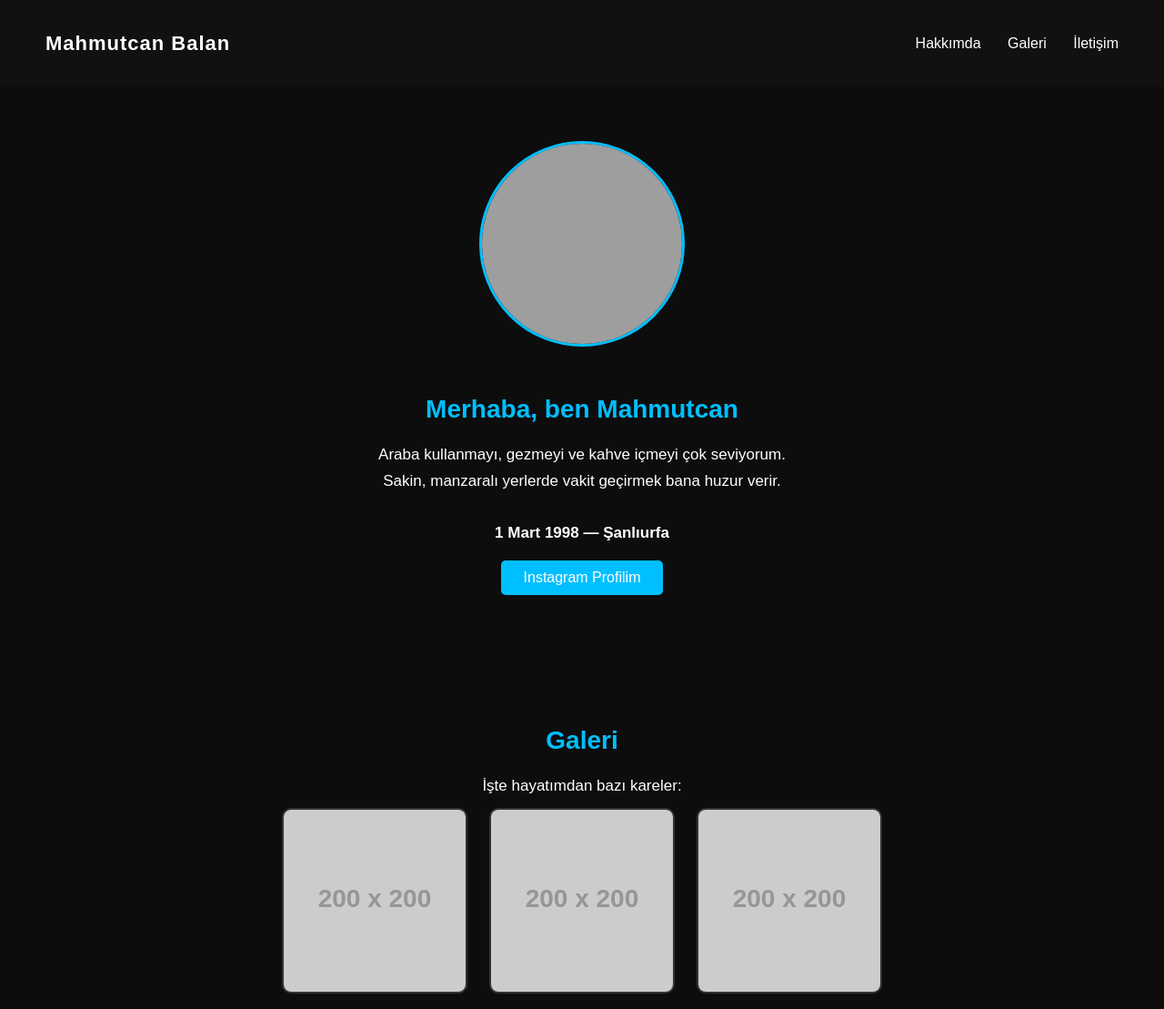
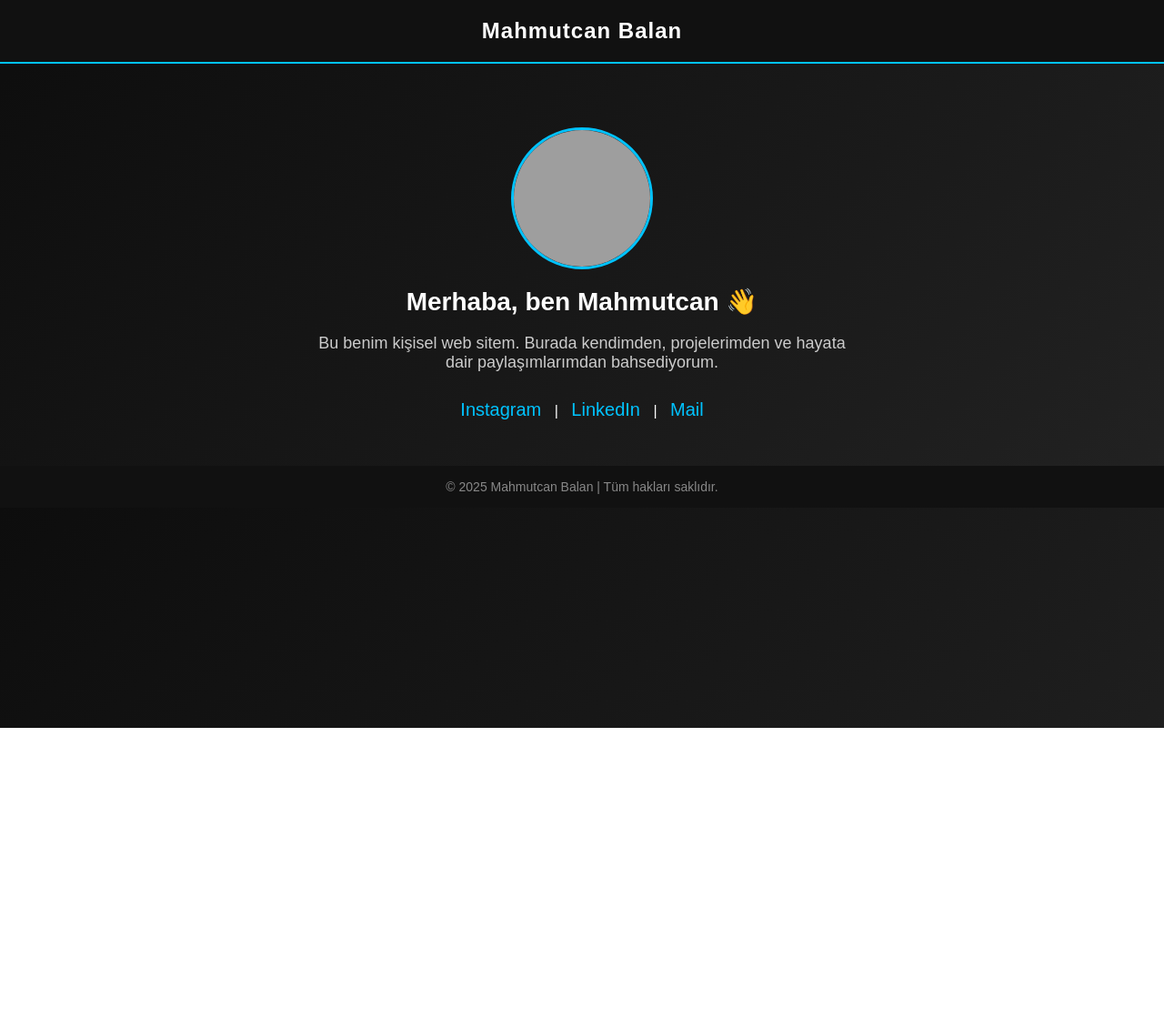
Before and after one commit to mahmutcanbalan/mahmutcanbalan.github.io, a plain HTML site: page index.html in a window 1280 px wide. Shown: the top 1109 px of the page at 91% size. After the commit the page ends 800 px from the top, so only its background shows below. Drawn offline with Linux system fonts and the light colour scheme; grey boxes are pictures that could not be loaded; placeholder pictures from the web are drawn by us.

Commit message:
Refactor index.html layout and styles

```diff
--- a/index.html
+++ b/index.html
@@ -8,134 +8,73 @@
     body {
       margin: 0;
       font-family: 'Poppins', sans-serif;
-      background-color: #0d0d0d;
+      background: linear-gradient(135deg, #0d0d0d, #222);
+      color: #fff;
+      text-align: center;
+    }
+    header {
+      background: #111;
+      padding: 20px 0;
+      font-size: 24px;
+      font-weight: bold;
+      letter-spacing: 1px;
+      border-bottom: 2px solid #00c3ff;
+    }
+    main {
+      padding: 50px 20px;
+    }
+    img {
+      width: 150px;
+      height: 150px;
+      border-radius: 50%;
+      border: 3px solid #00c3ff;
+      margin-top: 20px;
+    }
+    h1 {
+      font-size: 28px;
+      margin-top: 15px;
+    }
+    p {
+      font-size: 18px;
+      color: #ccc;
+      max-width: 600px;
+      margin: 10px auto 30px;
+    }
+    .social a {
+      text-decoration: none;
+      color: #00c3ff;
+      margin: 0 10px;
+      font-size: 20px;
+      transition: 0.3s;
+    }
+    .social a:hover {
       color: #fff;
     }
-    header {
-      display: flex;
-      justify-content: space-between;
-      align-items: center;
-      padding: 20px 50px;
-      background-color: #111;
-      position: sticky;
-      top: 0;
-    }
-    header h1 {
-      font-size: 22px;
-      letter-spacing: 1px;
-    }
-    nav a {
-      color: #fff;
-      text-decoration: none;
-      margin-left: 25px;
-      font-weight: 500;
-      transition: color 0.3s;
-    }
-    nav a:hover { color: #00bfff; }
-
-    section {
-      padding: 60px 20px;
-      text-align: center;
-    }
-
-    #hakkimda img {
-      width: 220px;
-      height: 220px;
-      border-radius: 50%;
-      object-fit: cover;
-      border: 3px solid #00bfff;
-      margin-bottom: 25px;
-    }
-
-    h2 {
-      font-size: 28px;
-      color: #00bfff;
-      margin-bottom: 20px;
-    }
-
-    p {
-      font-size: 17px;
-      line-height: 1.7;
-      max-width: 600px;
-      margin: 0 auto;
-    }
-
-    #galeri img {
-      width: 200px;
-      height: 200px;
-      object-fit: cover;
-      margin: 10px;
-      border-radius: 10px;
-      border: 2px solid #333;
-      transition: transform 0.3s;
-    }
-    #galeri img:hover {
-      transform: scale(1.05);
-      border-color: #00bfff;
-    }
-
     footer {
-      background-color: #111;
-      text-align: center;
-      padding: 20px;
+      background: #111;
+      padding: 15px;
       color: #888;
-      font-size: 15px;
-    }
-
-    a.btn {
-      display: inline-block;
-      background-color: #00bfff;
-      color: white;
-      padding: 10px 25px;
-      border-radius: 5px;
-      text-decoration: none;
-      margin-top: 15px;
-      transition: background 0.3s;
-    }
-    a.btn:hover {
-      background-color: #008ecc;
+      font-size: 14px;
     }
   </style>
 </head>
 <body>
-  <header>
-    <h1>Mahmutcan Balan</h1>
-    <nav>
-      <a href="#hakkimda">Hakkımda</a>
-      <a href="#galeri">Galeri</a>
-      <a href="#iletisim">İletişim</a>
-    </nav>
-  </header>
 
-  <section id="hakkimda">
-    <img src="https://avatars.githubusercontent.com/u/1?v=4" alt="Mahmutcan Balan">
-    <h2>Merhaba, ben Mahmutcan</h2>
-    <p>
-      Araba kullanmayı, gezmeyi ve kahve içmeyi çok seviyorum.<br>
-      Sakin, manzaralı yerlerde vakit geçirmek bana huzur verir.<br><br>
-      <strong>1 Mart 1998 — Şanlıurfa</strong>
-    </p>
-    <a href="https://www.instagram.com/mahmutcanbalann" target="_blank" class="btn">Instagram Profilim</a>
-  </section>
+  <header>Mahmutcan Balan</header>
 
-  <section id="galeri">
-    <h2>Galeri</h2>
-    <p>İşte hayatımdan bazı kareler:</p>
-    <div>
-      <img src="https://via.placeholder.com/200" alt="Fotoğraf 1">
-      <img src="https://via.placeholder.com/200" alt="Fotoğraf 2">
-      <img src="https://via.placeholder.com/200" alt="Fotoğraf 3">
+  <main>
+    <img src="https://i.imgur.com/4AiXzf8.jpeg" alt="Profil Fotoğrafı">
+    <h1>Merhaba, ben Mahmutcan 👋</h1>
+    <p>Bu benim kişisel web sitem. Burada kendimden, projelerimden ve hayata dair paylaşımlarımdan bahsediyorum.</p>
+
+    <div class="social">
+      <a href="https://www.instagram.com/" target="_blank">Instagram</a> |
+      <a href="https://www.linkedin.com/" target="_blank">LinkedIn</a> |
+      <a href="mailto:mahmutcan_6306@hotmail.com">Mail</a>
     </div>
-  </section>
+  </main>
 
-  <section id="iletisim">
-    <h2>İletişim</h2>
-    <p>Benimle iletişime geçmek için Instagram DM üzerinden ulaşabilirsin 👇</p>
-    <a href="https://www.instagram.com/mahmutcanbalann" target="_blank" class="btn">Instagram'dan Ulaş</a>
-  </section>
+  <footer>© 2025 Mahmutcan Balan | Tüm hakları saklıdır.</footer>
 
-  <footer>
-    © 2025 Mahmutcan Balan — Tüm hakları saklıdır.
-  </footer>
 </body>
 </html>
```
